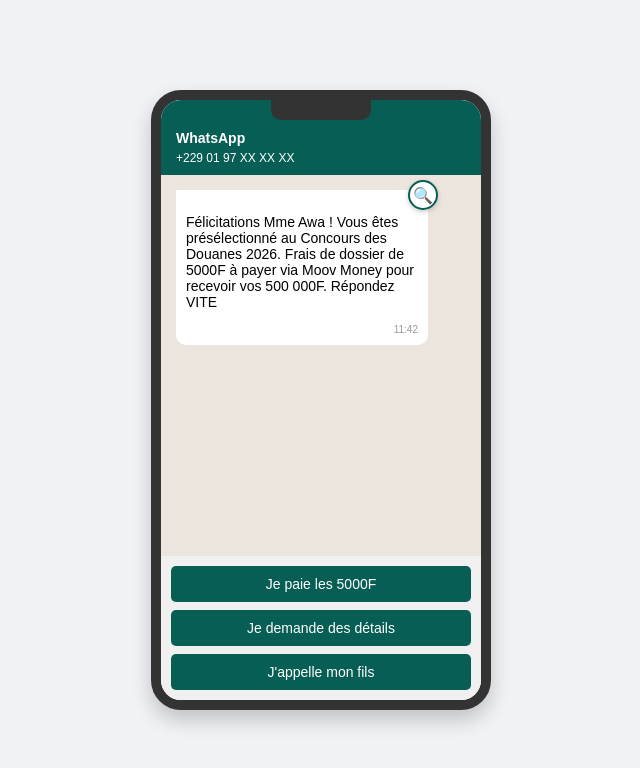
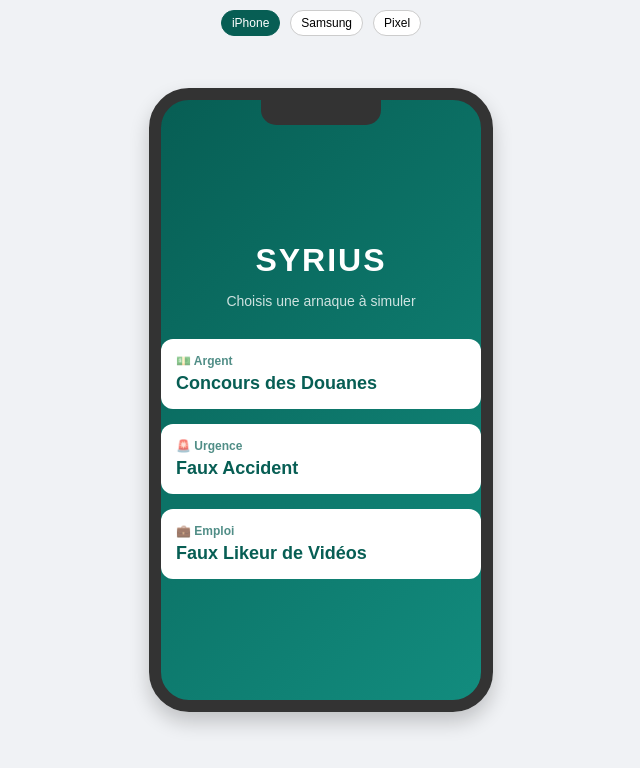
Before and after one commit to Yohann-y/syrius, a React (Vite) app: page / in a window 1280 px wide. Shown: the top 768 px of the page, without its empty margins (319-959 px from the left). Built offline with nearby package versions, Linux system fonts and the light colour scheme.

Commit message:
last commit

```diff
--- a/src/App.jsx
+++ b/src/App.jsx
@@ -1,70 +1,115 @@
-import { useState } from 'react'
+import { useState, useEffect } from 'react'
 import './App.css'
+import scenarios from './scenarios.json'
 
 function App() {
-  const [gameState, setGameState] = useState('playing') // 'playing', 'momo', 'ended'
+  // États du jeu
+  const [currentScreen, setCurrentScreen] = useState('menu')
+  const [selectedScenario, setSelectedScenario] = useState(null)
+  const [gameState, setGameState] = useState('playing')
   const [loupeActive, setLoupeActive] = useState(false)
   const [codeSecret, setCodeSecret] = useState('')
+  const [messages, setMessages] = useState([])
+  const [showChoices, setShowChoices] = useState(true)
+  const [timeLeft, setTimeLeft] = useState(30)
+  const [relanceSent, setRelanceSent] = useState(false)
+  const [phoneModel, setPhoneModel] = useState('iphone')
+  const [lastChoice, setLastChoice] = useState('')
 
-  const [messages, setMessages] = useState([
-    {
-      id: 1,
-      type: 'received',
-      parts: [
-        { text: "Félicitations Mme Awa ! Vous êtes présélectionné au ", suspect: false },
-        { text: "Concours des Douanes 2026", suspect: true },
-        { text: ". Frais de dossier de ", suspect: false },
-        { text: "5000F", suspect: true },
-        { text: " à payer via Moov Money pour recevoir vos 500 000F. Répondez ", suspect: false },
-        { text: "VITE", suspect: true }
-      ],
-      time: '11:42'
-    }
-  ])
+  // --- LOGIQUE DU TIMER ---
+  useEffect(() => {
+    if (currentScreen !== 'game' || gameState !== 'playing' || timeLeft <= 0) return;
 
-  const [showChoices, setShowChoices] = useState(true)
+    const timer = setInterval(() => {
+      setTimeLeft((prev) => {
+        if (prev <= 1) {
+          clearInterval(timer);
+          return 0;
+        }
+        if (prev === 11 && !relanceSent) {
+          setRelanceSent(true);
+          setMessages(prevMsgs => [...prevMsgs, { ...selectedScenario.relanceMsg, id: Date.now() }]);
+        }
+        return prev - 1;
+      });
+    }, 1000);
+
+    return () => clearInterval(timer);
+  }, [currentScreen, gameState, timeLeft, relanceSent, selectedScenario]);
+
+  const startScenario = (scenario) => {
+    setSelectedScenario(scenario);
+    setMessages([scenario.initialMsg]);
+    setCurrentScreen('game');
+    setGameState('playing');
+    setShowChoices(true);
+    setTimeLeft(30);
+    setRelanceSent(false);
+    setLoupeActive(false);
+    setLastChoice('');
+  };
 
   const handleChoice = (choiceText) => {
-    const playerMessage = {
-      id: messages.length + 1,
-      type: 'sent',
-      content: choiceText,
-      time: '11:43'
+    setLastChoice(choiceText);
+    setMessages([...messages, { id: Date.now(), type: 'sent', content: choiceText, time: '11:43' }]);
+    setShowChoices(false);
+
+    if (choiceText.includes('paie') || choiceText.includes('envoie')) {
+      setTimeout(() => setGameState('momo'), 800);
+    } else {
+      setTimeout(() => setGameState('ended'), 1000);
     }
-    setMessages([...messages, playerMessage])
-    setShowChoices(false)
+  };
 
-    // Si le joueur choisit de payer, on affiche l'écran Mobile Money
-    if (choiceText.includes('paie')) {
-      setTimeout(() => {
-        setGameState('momo')
-      }, 800)
-    } else {
-      // Sinon, on va direct à la fin (pour l'instant)
-      setTimeout(() => {
-        setGameState('ended')
-      }, 1000)
-    }
+  const handleCodeSubmit = (e) => {
+    e.preventDefault();
+    setGameState('ended');
+  };
+
+  const handleReplay = () => {
+    setCurrentScreen('menu');
+    setCodeSecret('');
+  };
+
+  // --- RENDU : MENU PRINCIPAL ---
+  if (currentScreen === 'menu') {
+    return (
+      <div className="app-container">
+        <div className="skin-selector">
+          <button className={phoneModel === 'iphone' ? 'active' : ''} onClick={() => setPhoneModel('iphone')}>iPhone</button>
+          <button className={phoneModel === 'samsung' ? 'active' : ''} onClick={() => setPhoneModel('samsung')}>Samsung</button>
+          <button className={phoneModel === 'pixel' ? 'active' : ''} onClick={() => setPhoneModel('pixel')}>Pixel</button>
+        </div>
+        <div className={`phone-frame menu-frame skin-${phoneModel}`}>
+          <div className={`notch notch-${phoneModel}`}></div>
+          <div className="menu-header">
+            <h1>SYRIUS</h1>
+            <p>Choisis une arnaque à simuler</p>
+          </div>
+          <div className="menu-list">
+            {scenarios.map(scen => (
+              <button key={scen.id} className="scenario-btn" onClick={() => startScenario(scen)}>
+                <span className="scen-cat">{scen.categorie}</span>
+                <span className="scen-title">{scen.titre}</span>
+              </button>
+            ))}
+          </div>
+        </div>
+      </div>
+    );
   }
 
-  const handleCodeSubmit = (e) => {
-    e.preventDefault()
-    // Peu importe le code, c'est une arnaque, il perd
-    setGameState('ended')
-  }
-
-  const handleReplay = () => {
-    setGameState('playing')
-    setMessages([messages[0]])
-    setShowChoices(true)
-    setLoupeActive(false)
-    setCodeSecret('')
-  }
-
+  // --- RENDU : JEU EN COURS ---
   return (
     <div className="app-container">
-      <div className="phone-frame">
-        <div className="notch"></div>
+      <div className="skin-selector">
+        <button className={phoneModel === 'iphone' ? 'active' : ''} onClick={() => setPhoneModel('iphone')}>iPhone</button>
+        <button className={phoneModel === 'samsung' ? 'active' : ''} onClick={() => setPhoneModel('samsung')}>Samsung</button>
+        <button className={phoneModel === 'pixel' ? 'active' : ''} onClick={() => setPhoneModel('pixel')}>Pixel</button>
+      </div>
+
+      <div className={`phone-frame skin-${phoneModel}`}>
+        <div className={`notch notch-${phoneModel}`}></div>
 
         {/* ÉCRAN MOBILE MONEY */}
         {gameState === 'momo' && (
@@ -76,30 +121,24 @@
             <div className="momo-body">
               <p className="momo-amount">Montant : <strong>5 000 FCFA</strong></p>
               <p className="momo-recipient">Bénéficiaire : +229 01 97 XX XX XX</p>
-
               <form onSubmit={handleCodeSubmit}>
-                <label className="momo-label">Entrez votre code secret à 4 chiffres :</label>
-                <input
-                  type="password"
-                  maxLength="4"
-                  className="momo-input"
-                  value={codeSecret}
-                  onChange={(e) => setCodeSecret(e.target.value)}
-                  placeholder="****"
-                  autoFocus
-                />
+                <label className="momo-label">Code secret à 4 chiffres :</label>
+                <input type="password" maxLength="4" className="momo-input" value={codeSecret} onChange={(e) => setCodeSecret(e.target.value)} placeholder="****" autoFocus />
                 <button type="submit" className="momo-btn">Valider</button>
               </form>
-              <p className="momo-warning">⚠️ Ne donnez jamais votre code secret à un inconnu !</p>
+              <p className="momo-warning">⚠️ Ne donnez jamais votre code secret !</p>
             </div>
           </div>
         )}
 
-        {/* ÉCRAN DE CHAT NORMAL */}
+        {/* ÉCRAN DE CHAT & FIN */}
         {gameState !== 'momo' && (
           <>
             <div className="app-header">
-              <span className="app-name">WhatsApp</span>
+              <div className="header-top">
+                <span className="app-name">WhatsApp</span>
+                <span className={`timer ${timeLeft <= 10 ? 'timer-danger' : ''}`}>⏱️ {timeLeft}s</span>
+              </div>
               <span className="contact-name">+229 01 97 XX XX XX</span>
             </div>
 
@@ -107,18 +146,14 @@
               {messages.map((msg) => (
                 <div key={msg.id} className={`message ${msg.type}`}>
                   {msg.type === 'received' && (
-                    <button
-                      className="loupe-btn"
-                      onClick={() => setLoupeActive(!loupeActive)}
-                    >
-                      🔍
-                    </button>
+                    <div className="msg-tools">
+                      <button className="loupe-btn" onClick={() => setLoupeActive(!loupeActive)}>🔍</button>
+                      {msg.isVocal && <div className="vocal-badge">🎙️ 0:12 - Lire le texte</div>}
+                    </div>
                   )}
                   <p>
                     {msg.parts && msg.parts.map((part, index) => (
-                      <span key={index} className={part.suspect && loupeActive ? 'highlight' : ''}>
-                        {part.text}
-                      </span>
+                      <span key={index} className={part.suspect && loupeActive ? 'highlight' : ''}>{part.text}</span>
                     ))}
                     {!msg.parts && msg.content}
                   </p>
@@ -129,32 +164,50 @@
 
             {showChoices && gameState === 'playing' && (
               <div className="choices-area">
-                <button className="choice-btn" onClick={() => handleChoice('Je paie les 5000F')}>Je paie les 5000F</button>
+                <button className="choice-btn" onClick={() => handleChoice(selectedScenario.id === 1 ? 'Je paie les 5000F' : "J'envoie l'argent vite")}>
+                  {selectedScenario.id === 1 ? 'Je paie les 5000F' : "J'envoie l'argent vite"}
+                </button>
                 <button className="choice-btn" onClick={() => handleChoice('Je demande des détails')}>Je demande des détails</button>
-                <button className="choice-btn" onClick={() => handleChoice("J'appelle mon fils")}>J'appelle mon fils</button>
+                <button className="choice-btn" onClick={() => handleChoice("J'appelle mon fils / la police")}>J'appelle pour vérifier</button>
               </div>
             )}
 
             {gameState === 'ended' && (
               <div className="end-screen">
                 <h2>Fin de la simulation</h2>
-                <div className="result-box">
-                  <p>Vous avez envoyé 5000F. L'escroc vous bloque.</p>
+
+                <div className="path-tree">
+                  <div className="path-step">💬 Message reçu</div>
+                  <div className="path-arrow">⬇️</div>
+                  <div className="path-step highlight-choice">👉 {lastChoice || 'Aucun choix'}</div>
+                  <div className="path-arrow">⬇️</div>
+                  <div className={`path-step ${lastChoice?.includes('paie') || lastChoice?.includes('envoie') ? 'highlight-choice' : ''}`}>
+                    {lastChoice?.includes('paie') || lastChoice?.includes('envoie') ? '📱 Écran Moov Money' : '🛑 Arrêt de la conversation'}
+                  </div>
+                  <div className="path-arrow">️</div>
+                  <div className="path-step lost">❌ PERDU (Arnaque subie)</div>
                 </div>
+
                 <div className="signals-section">
-                  <h3> Signaux repérés</h3>
-                  <ul className="signals-list found">
-                    <li>✅ Numéro inconnu</li>
-                    <li>✅ Urgence artificielle ("VITE")</li>
-                  </ul>
+                  <h3>🔍 Signaux repérés</h3>
+                  <ul className="signals-list found"><li>✅ Numéro inconnu</li></ul>
                   <h3>⚠️ Signaux manqués</h3>
-                  <ul className="signals-list missed">
-                    <li>❌ Faute de grammaire</li>
-                    <li>❌ Demande d'argent via Mobile Money</li>
-                  </ul>
+                  <ul className="signals-list missed"><li>❌ Urgence artificielle</li><li>❌ Demande d'argent via Mobile Money</li></ul>
                 </div>
+
+                <div className="prevention-blocks">
+                  <div className="prevention-card cnin">
+                    <h4>🛡️ Victime ?</h4>
+                    <p>Signalez l'arnaque au <strong>CNIN</strong></p>
+                  </div>
+                  <div className="prevention-card enfance">
+                    <h4>👶 Un mineur ?</h4>
+                    <p>Appelez <strong>Allô Enfance au 138</strong></p>
+                  </div>
+                </div>
+
                 <div className="end-buttons">
-                  <button className="choice-btn replay-btn" onClick={handleReplay}>Rejouer</button>
+                  <button className="choice-btn replay-btn" onClick={handleReplay}>Retour au menu</button>
                 </div>
               </div>
             )}
```
